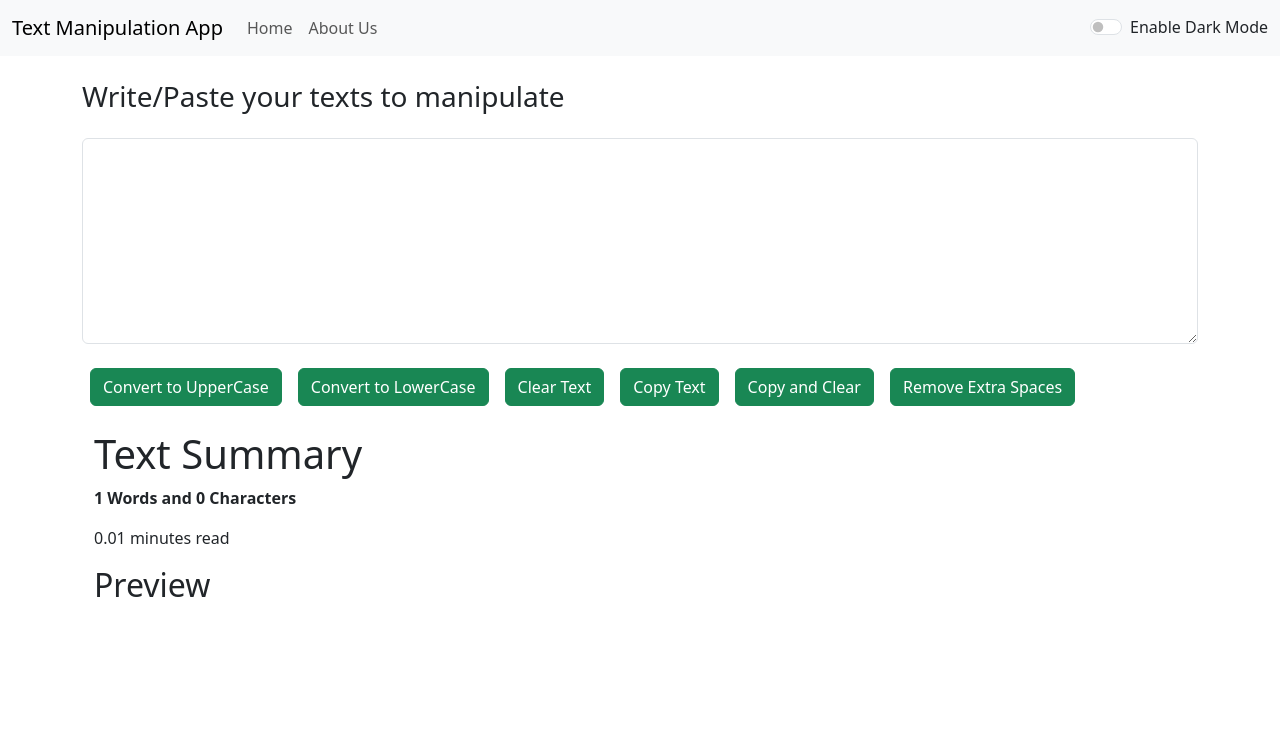
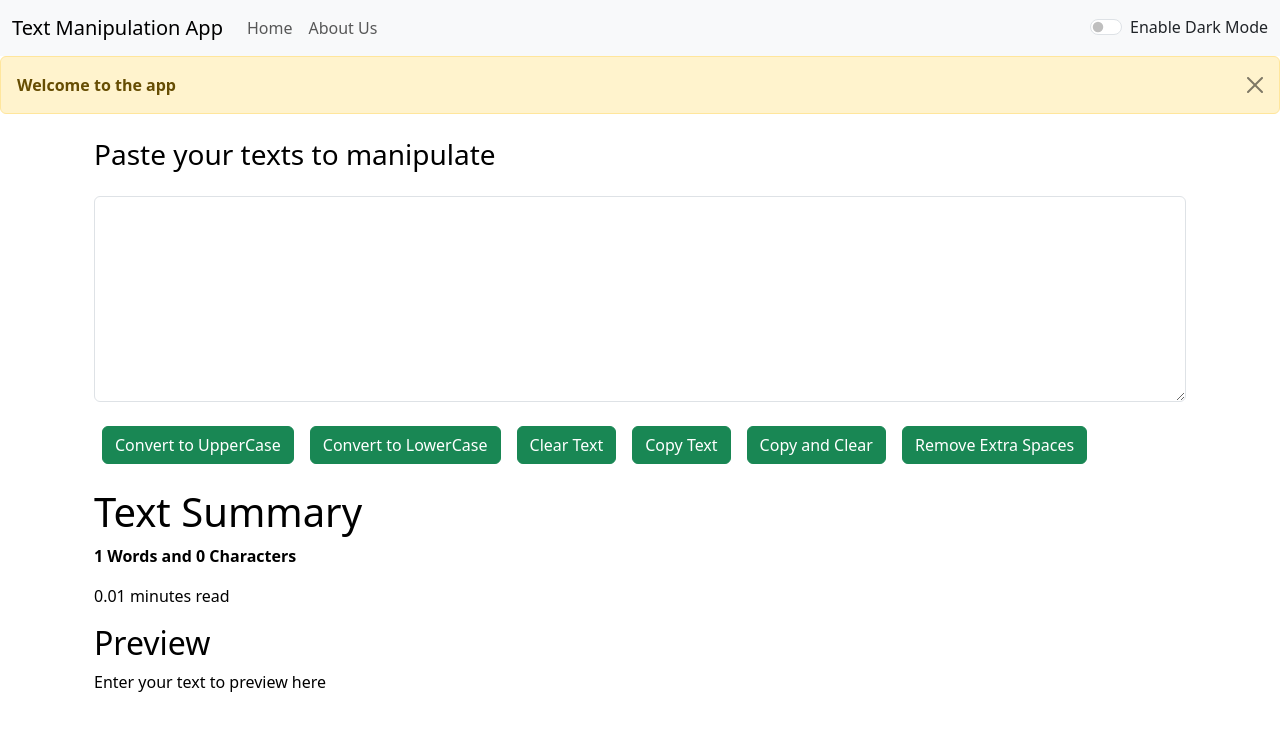
Before and after one commit to hwmzw/Texts-Manipulator-App, a React (Create React App) app in the folder texts-manipulation-app/: page / in a window 1280 px wide. Shown: the top 730 px of the page. Built offline with nearby package versions, Linux system fonts and the light colour scheme.

Commit message:
improved dark mode

```diff
--- a/texts-manipulation-app/package.json
+++ b/texts-manipulation-app/package.json
@@ -9,6 +9,7 @@
     "bootstrap": "^5.3.0-alpha1",
     "react": "^18.2.0",
     "react-dom": "^18.2.0",
+    "react-hot-toast": "^2.4.0",
     "react-scripts": "5.0.1",
     "react-toastify": "^9.1.1",
     "web-vitals": "^2.1.4"
--- a/texts-manipulation-app/public/index.html
+++ b/texts-manipulation-app/public/index.html
@@ -8,9 +8,9 @@
       name="description"
       content="Web site created using create-react-app"
     />
-    <link rel="apple-touch-icon" href="%PUBLIC_URL%/1833350-200.png" />
+    <!-- <link rel="apple-touch-icon" href="%PUBLIC_URL%/1833350-200.png" /> -->
 
-    <link rel="manifest" href="%PUBLIC_URL%/manifest.json" />
+    <!-- <link rel="manifest" href="%PUBLIC_URL%/manifest.json" /> -->
 
     <title>Text Manipulation App</title>
   </head>
--- a/texts-manipulation-app/src/App.js
+++ b/texts-manipulation-app/src/App.js
@@ -1,26 +1,28 @@
 import { useState } from "react";
 import "./App.css";
+import Alert from "./components/Alert";
 import Navbar from "./components/Navbar";
 import TextForm from "./components/TextForm";
 
 function App() {
   const [mode, setMode] = useState('light');
-  const toggleMode = ()=>{
-    if(mode==='light'){
+  const toggleMode = () => {
+    if (mode === 'light') {
       setMode('dark')
-      document.body.style.backgroundColor = 'darkgrey'
-    }else{
+      document.body.style.backgroundColor = 'black'
+    } else {
       setMode('light')
       document.body.style.backgroundColor = 'white'
     }
   }
-
   return (
     <>
-      <Navbar title= "Text Manipulation App"  aboutText="About Us" toggleMode={toggleMode} mode={mode}/>
-        <div className="container">
-          <TextForm title= "Write/Paste your texts to manipulate"/>
-        </div>
+      <Navbar title="Text Manipulation App" aboutText="About Us" toggleMode={toggleMode} mode={mode} />
+      <Alert alert="Welcome to the app" />
+      <div className="container">
+        <TextForm title="Paste your texts to manipulate" mode={mode} />
+      </div>
+
     </>
   );
 }
--- /dev/null
+++ b/texts-manipulation-app/src/components/Alert.js
@@ -0,0 +1,14 @@
+import React from 'react'
+
+function Alert(props) {
+  return (
+    <>
+      <div className="alert alert-warning alert-dismissible fade show" role="alert">
+        <strong>{props.alert}</strong>
+        <button type="button" className="btn-close" data-bs-dismiss="alert" aria-label="Close"></button>
+        </div>
+    </>
+  )
+}
+
+export default Alert
--- a/texts-manipulation-app/src/components/TextForm.js
+++ b/texts-manipulation-app/src/components/TextForm.js
@@ -1,29 +1,29 @@
-import React, {useState} from "react";
+import React, { useState } from "react";
 
 export default function TextForm(props) {
 
-    const [text, setText]=useState('')
+  const [text, setText] = useState('')
 
   //fuction to convert to upper case
   const UpperCase = () => {
-        const newText=text.toUpperCase()
+    const newText = text.toUpperCase()
     setText(newText)
   }
 
   //function to convert to lowercase
   const LowerCase = () => {
-      const newText=text.toLowerCase()
+    const newText = text.toLowerCase()
     setText(newText)
   }
   //to clear text
   const ClearText = () => {
-    const newText=('')
+    const newText = ('')
     setText(newText)
   }
 
   // function to copy
   const CopyTexts = () => {
-        var text= document.getElementById("myTextBox")
+    var text = document.getElementById("myTextBox")
     text.select();
     navigator.clipboard.writeText(text.value)
   }
@@ -33,39 +33,41 @@ export default function TextForm(props) {
     ClearText()
   }
   //function to remove extra spaces
-  const RemoveExtraSpaces = () =>{
+  const RemoveExtraSpaces = () => {
     var newText = text.split(/[ ] + /)
     setText(newText.join(" "))
   }
   //handling event
   const handleOnChange = (event) => {
     setText(event.target.value)
-
   }
 
   return (
     <>
-    <div>
+      <div className="container" style={{color : props.mode === 'light' ? 'black': 'white'}}>
         <h3 className="mb-3 my-4" >{props.title}</h3>
-      <div className="mb-3 my-4">
-        <textarea className="form-control my-3" id="myTextBox" rows="8" value={text} onChange={handleOnChange}>
+        <div className="mb-3 my-4" style={{ color: props.mode === 'light' ? 'dark' : 'light' }}>
+          <textarea className="form-control my-3" id="myTextBox" rows="8" value={text} onChange={handleOnChange}
+           >
           </textarea>
-        <button className= "btn btn-success mx-2 my-2" id="uppercase" onClick={UpperCase}>Convert to UpperCase</button>
-        <button className= "btn btn-success mx-2 my-2" id="uppercase" onClick={LowerCase}>Convert to LowerCase</button>
-        <button className= "btn btn-success mx-2 my-2" id="uppercase" onClick={ClearText}>Clear Text</button>
-        <button className= "btn btn-success mx-2 my-2" id="uppercase" onClick={CopyTexts}>Copy Text</button>
-        <button className= "btn btn-success mx-2 my-2" id="uppercase" onClick={CopyClearTexts}>Copy and Clear</button>
-        <button className= "btn btn-success mx-2 my-2" id="uppercase" onClick={RemoveExtraSpaces}>Remove Extra Spaces</button>
+          <button className="btn btn-success mx-2 my-2" id="uppercase" onClick={UpperCase}>Convert to UpperCase</button>
+          <button className="btn btn-success mx-2 my-2" id="uppercase" onClick={LowerCase}>Convert to LowerCase</button>
+          <button className="btn btn-success mx-2 my-2" id="uppercase" onClick={ClearText}>Clear Text</button>
+          <button className="btn btn-success mx-2 my-2" id="uppercase" onClick={CopyTexts}>Copy Text</button>
+          <button className="btn btn-success mx-2 my-2" id="uppercase" onClick={CopyClearTexts}>Copy and Clear</button>
+          <button className="btn btn-success mx-2 my-2" id="uppercase" onClick={RemoveExtraSpaces}>Remove Extra Spaces</button>
+          {/* <button className="btn btn-success mx-2 my-2" id="uppercase" onClick={capitalizeFirstWord}>Capitalize First Word</button> */}
+
         </div>
       </div>
 
-    <div className="container my-3">
+      <div className="container my-3" style={{color : props.mode === 'light' ? 'black': 'white'}}>
         <h1>Text Summary</h1>
-
         <p><b>{text.split(" ").length} Words and {text.length} Characters</b></p>
         <p>{0.01 * text.split(" ").length} minutes read</p>
         <h2>Preview</h2>
-     <p>{text}</p>
+        <p>{text.length>0?text:"Enter your text to preview here"}</p>
       </div>
     </>
-  )};
+  )
+};
```
Also changed, not shown: texts-manipulation-app/src/components/Navbar.js (+6 -10 lines), texts-manipulation-app/public/istockphoto-926993450-612x612.jpg (added), 1 other file (tests, documents, lock files or other folders). Lines whose indentation alone changed are shown as unchanged.
